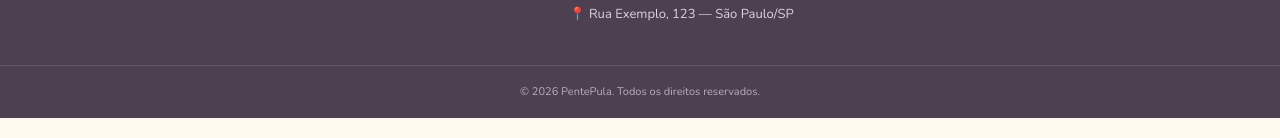
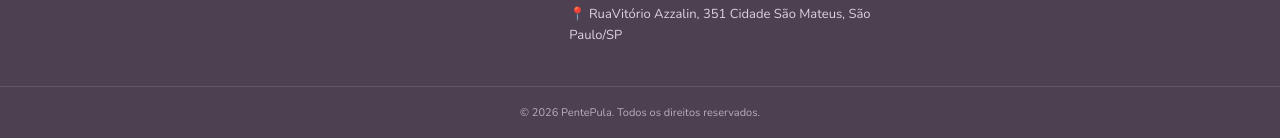
Before and after one commit to nnnnnnnnnnnnnnnnn843/sal-o1313233231, a plain HTML site: page index.html in a window 1280 px wide. Shown: the part 6331-6469 px from the top of the page. Drawn offline with nearby package versions, Linux system fonts and the light colour scheme.

Commit message:
Update address in index.html

```diff
--- a/index.html
+++ b/index.html
@@ -183,7 +183,7 @@
 >
   📸 Instagram
 </a></p>
-        <p>📍 Rua Exemplo, 123 — São Paulo/SP</p>
+        <p>📍 RuaVitório Azzalin, 351 Cidade São Mateus, São Paulo/SP</p>
       </div>
       <div>
         <h3>Atalhos</h3>
```
